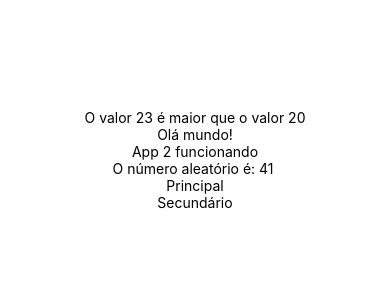
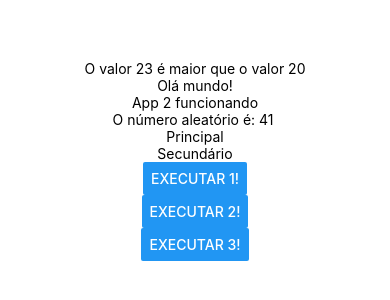
Before and after one commit to Maycdouglas/estudosReactNative, a React Native app: screen / in a window 390 px wide. Shown: the part 262-562 px from the top of the page. Built offline with nearby package versions, Linux system fonts and the light colour scheme.

Commit message:
insere exemplo de funcao sendo executada ao pressionar botoes

```diff
--- a/App.js
+++ b/App.js
@@ -4,6 +4,7 @@ import App2 from './src/App2';
 import Aleatorio from './src/desafios/Aleatorio';
 import ComponenteComPropriedades from './src/fundamentos/ComponenteComPropriedades';
 import ReactFragment from './src/fundamentos/ReactFragment';
+import Botao from './src/fundamentos/Botao';
 import { SafeAreaViewComponent, StyleSheet, Text, View } from 'react-native';
 
 export default function App() {
@@ -15,7 +16,7 @@ export default function App() {
       <App2/>
       <Text>O número aleatório é: <Aleatorio min={50} max={30}/> </Text>
       <ReactFragment principal="Principal" secundario="Secundário"></ReactFragment>
-
+      <Botao/>
     </View>
   );
 }
--- /dev/null
+++ b/src/fundamentos/Botao.js
@@ -0,0 +1,36 @@
+import React from 'react';
+import { Button } from 'react-native';
+
+export default props => {
+
+    function executar() {
+        console.warn("Executou!")
+    }
+
+    return (
+        <>
+            {/* Passando a função como referência */}
+            <Button
+                title="Executar 1!"
+                onPress={executar}
+                //Dessa forma a funcao seria executada toda vez que abrisse a tela
+                // onPress={executar()}
+            />
+
+            {/* Passando a função dentro da propriedade */}
+            <Button
+                title="Executar 2!"
+                onPress={function() {
+                    console.warn("Executou Botão 2!")
+                }}
+            />
+
+            {/* Passando a arrow function dentro da propriedade */}
+            <Button
+                title="Executar 3!"
+                onPress={() => console.warn("Executou Botão 3!")}
+            />
+        </>
+
+    )
+}
```
